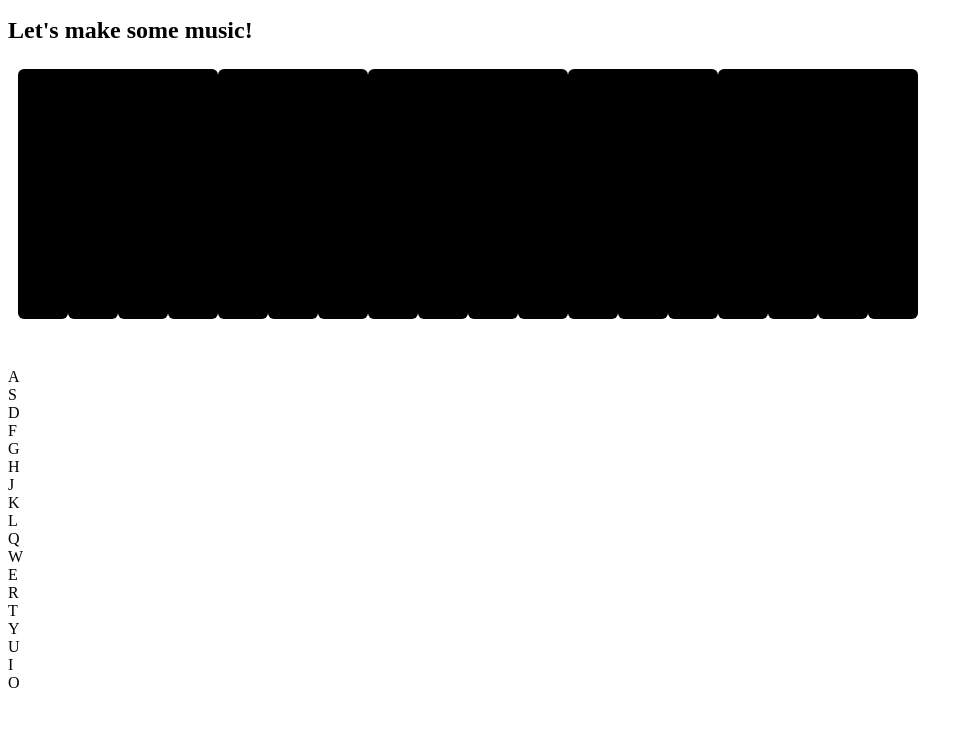
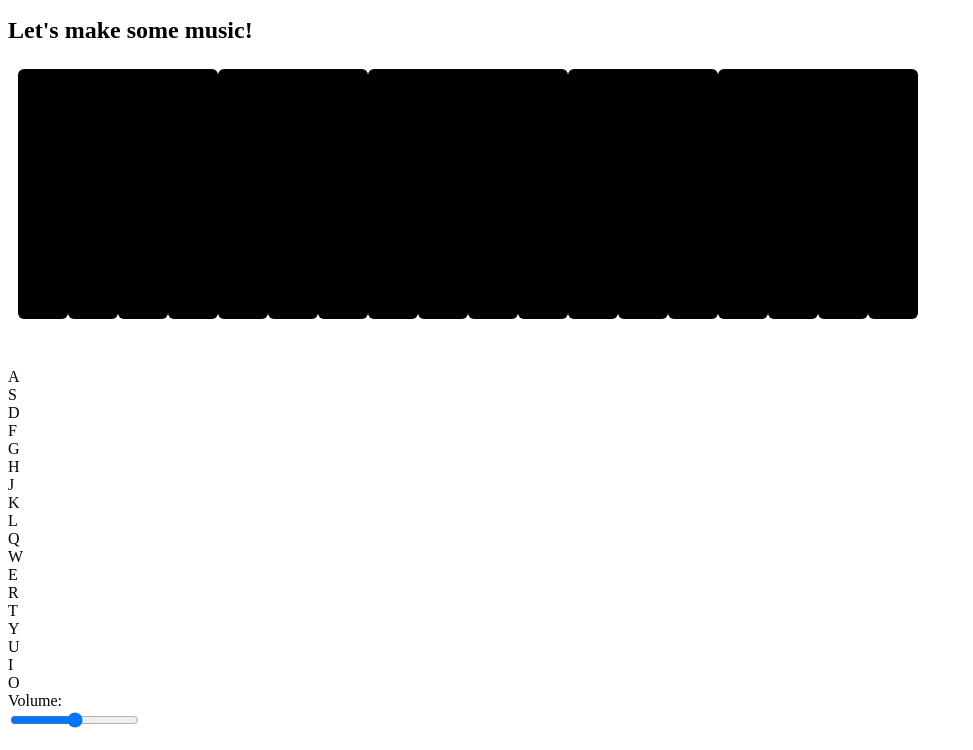
Before and after one commit to AmandaMitchell707/PianoPlay, a plain HTML site: page index.ejs in a window 1280 px wide. Shown: the part 50-800 px from the top of the page, without its empty margins (0-973 px from the left). Drawn offline with nearby package versions, Linux system fonts and the light colour scheme; files that its build step writes are made by us from their sources.

Commit message:
Add volume controller

```diff
--- a/assets/styles/index.scss
+++ b/assets/styles/index.scss
@@ -1,5 +1,4 @@
 .main {
-  height: 500px;
   width: 1500px;
   margin: auto;
   text-align: center;
--- a/index.ejs
+++ b/index.ejs
@@ -63,7 +63,18 @@
         <div class="key-label">U</div>
         <div class="key-label">I</div>
         <div class="key-label">O</div>
-
+      </div>
+      <div class="settings">
+        <div class="settings-left">
+          <label>Volume:<br />
+            <input type="range" min="0" max="10" step="1"
+                value="5" list="volume-options" name="volume" />
+          </label>
+          <datalist>
+            <option value="0" label="Mute">
+            <option value="10" label="100%">
+          </datalist>
+        </div>
       </div>
     </section>
   </div>
```
